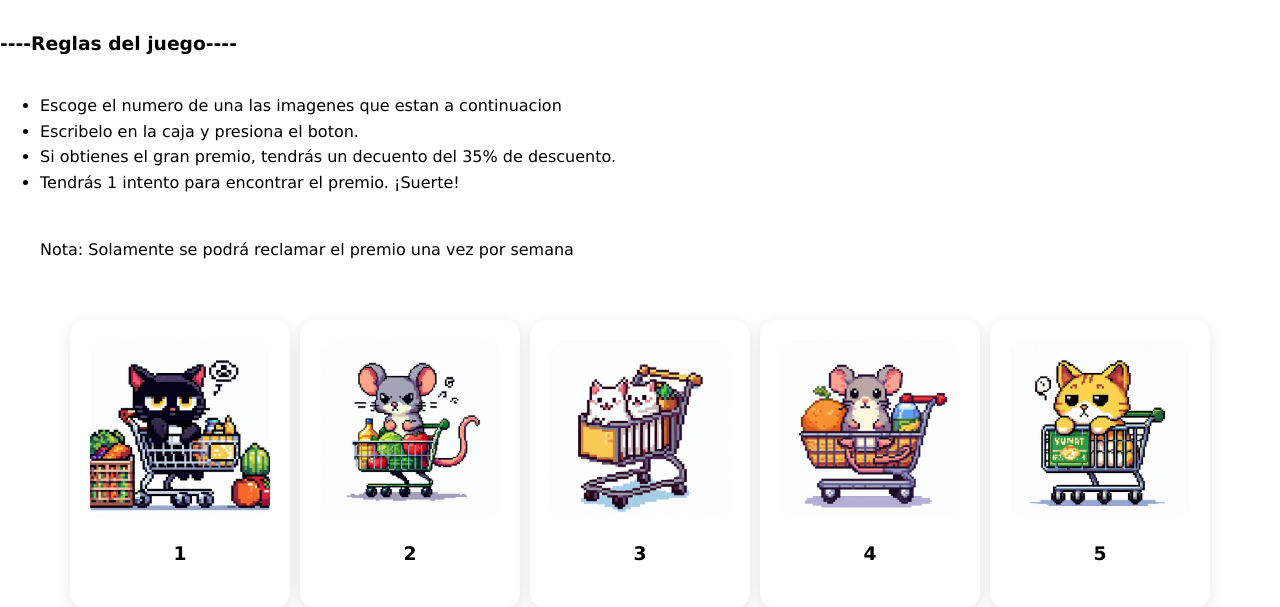
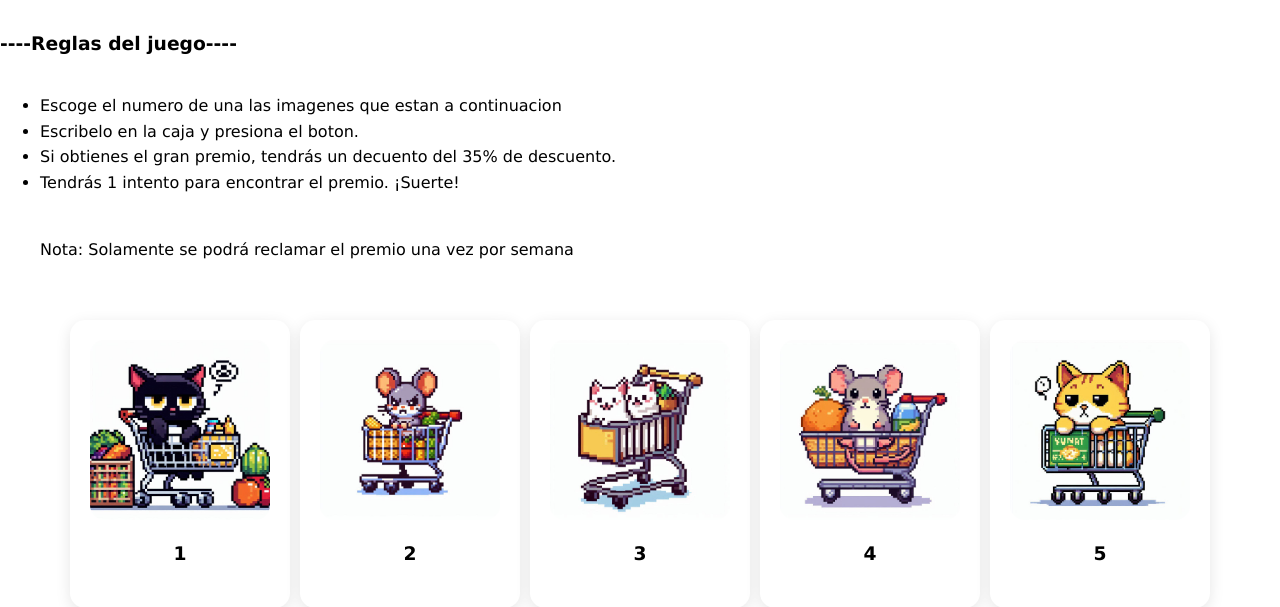
Before and after one commit to natvilch/Proyecto-final, a plain HTML site: page pagina5.html in a window 1280 px wide. Shown: the part 193-800 px from the top of the page. Drawn offline with Linux system fonts and the light colour scheme.

Commit message:
Add files via upload

```diff
--- a/pagina5.html
+++ b/pagina5.html
@@ -38,7 +38,7 @@
                 <h3>1</h3>
             </div>
             <div class="juego-item">
-                <img src="Juego5.jpeg" alt="Raton">
+                <img src="juego3.jpeg" alt="raton">
                 <h3>2</h3>
             </div>
             <div class="juego-item">
```
